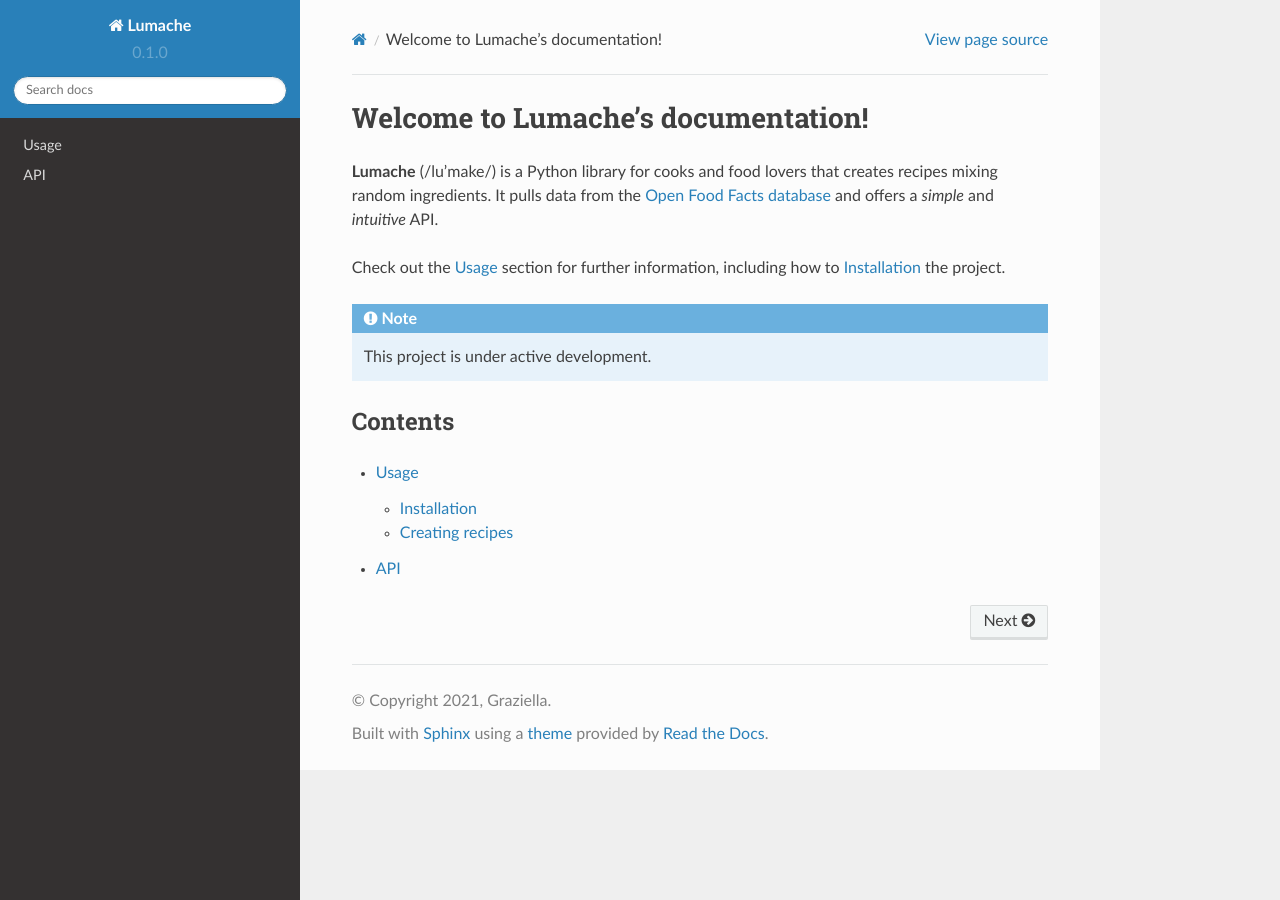
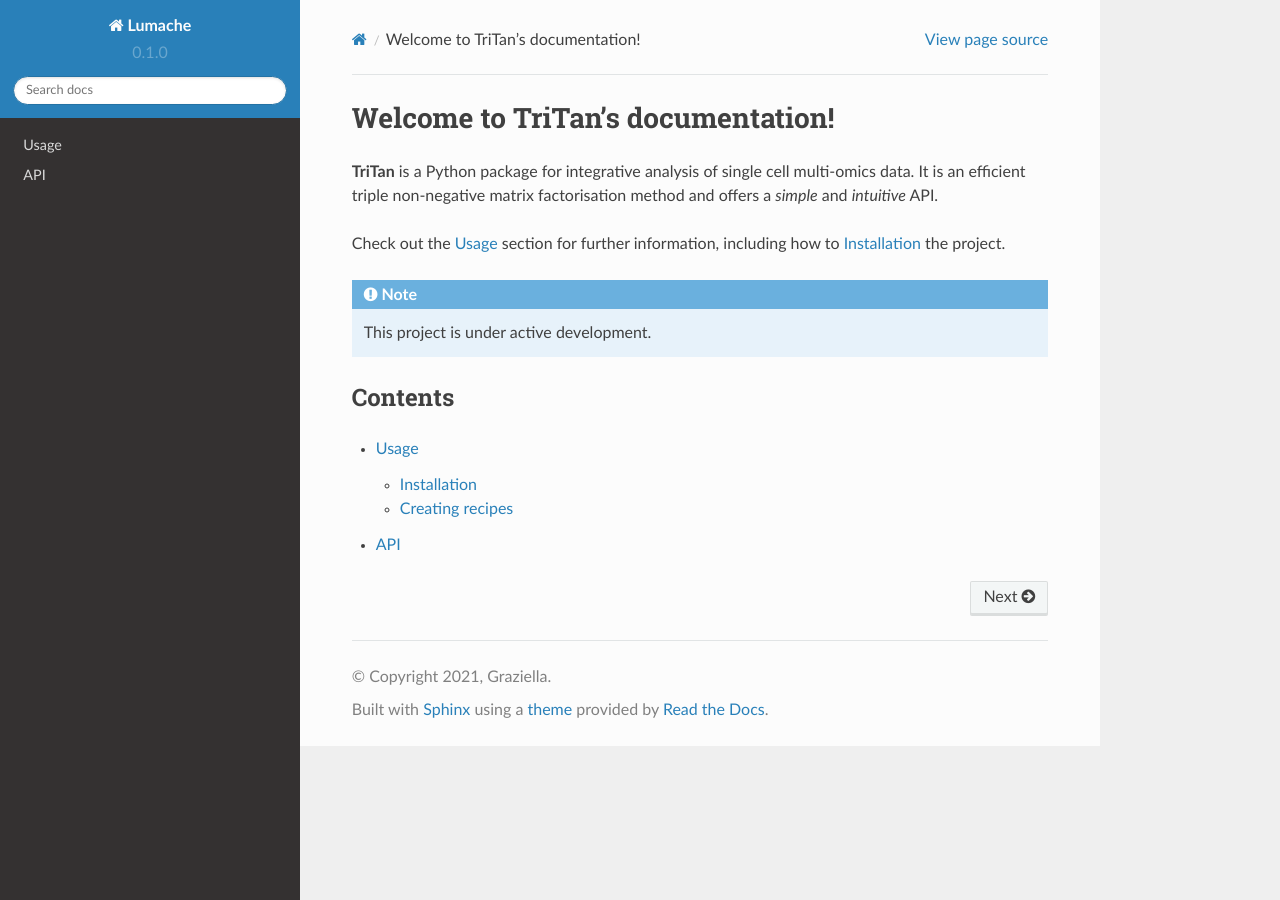
Before and after one commit to maxxxxxxxin/rtd-tutorial, a Sphinx documentation site: the page built from docs/source/index.rst, in a window 1280 px wide. Built offline with Sphinx 7.4.7 and the Read the Docs theme 2.0.0, drawn with Linux system fonts in a browser that asks for light colours.

Commit message:
Update index.rst

```diff
--- a/docs/source/index.rst
+++ b/docs/source/index.rst
@@ -1,10 +1,8 @@
-Welcome to Lumache's documentation!
+Welcome to TriTan's documentation!
 ===================================
 
-**Lumache** (/lu'make/) is a Python library for cooks and food lovers
-that creates recipes mixing random ingredients.
-It pulls data from the `Open Food Facts database <https://world.openfoodfacts.org/>`_
-and offers a *simple* and *intuitive* API.
+**TriTan** is a Python package for integrative analysis of single cell multi-omics data.
+It is an efficient triple non-negative matrix factorisation method and offers a *simple* and *intuitive* API.
 
 Check out the :doc:`usage` section for further information, including
 how to :ref:`installation` the project.
```
